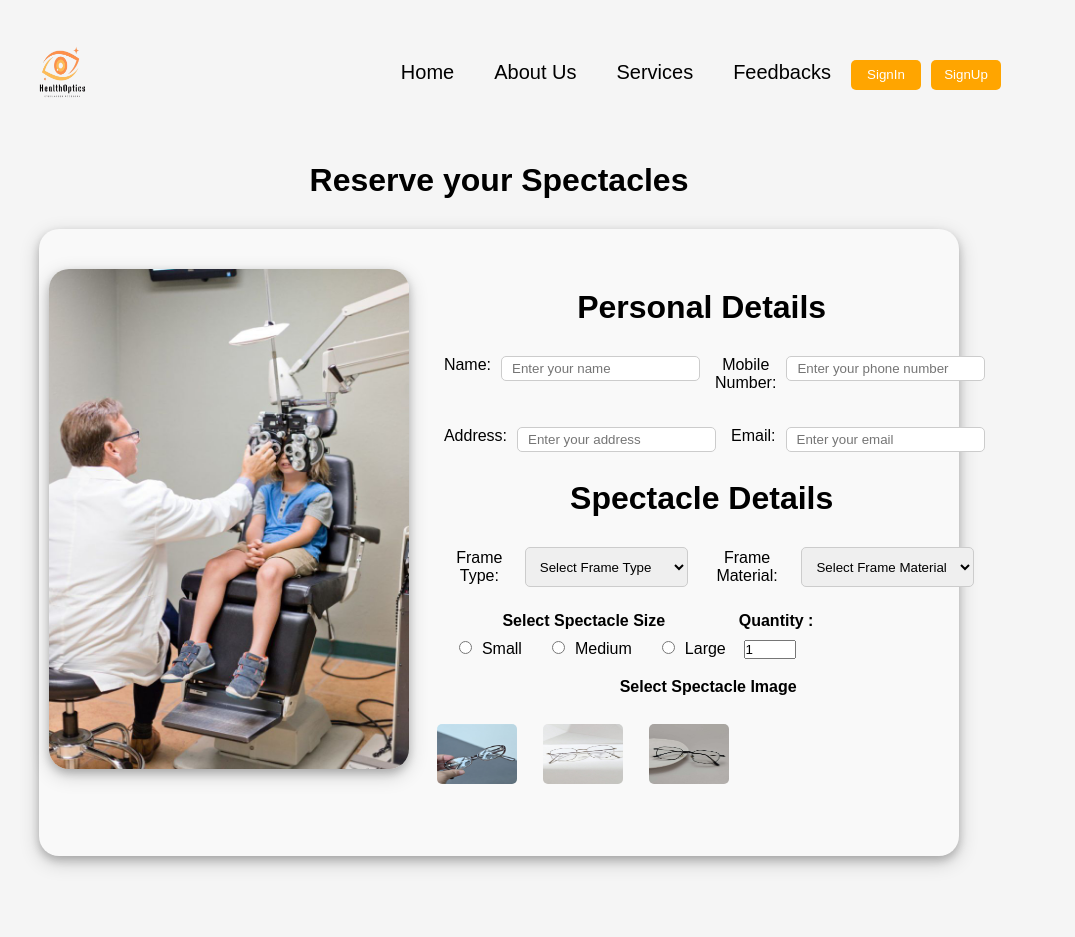
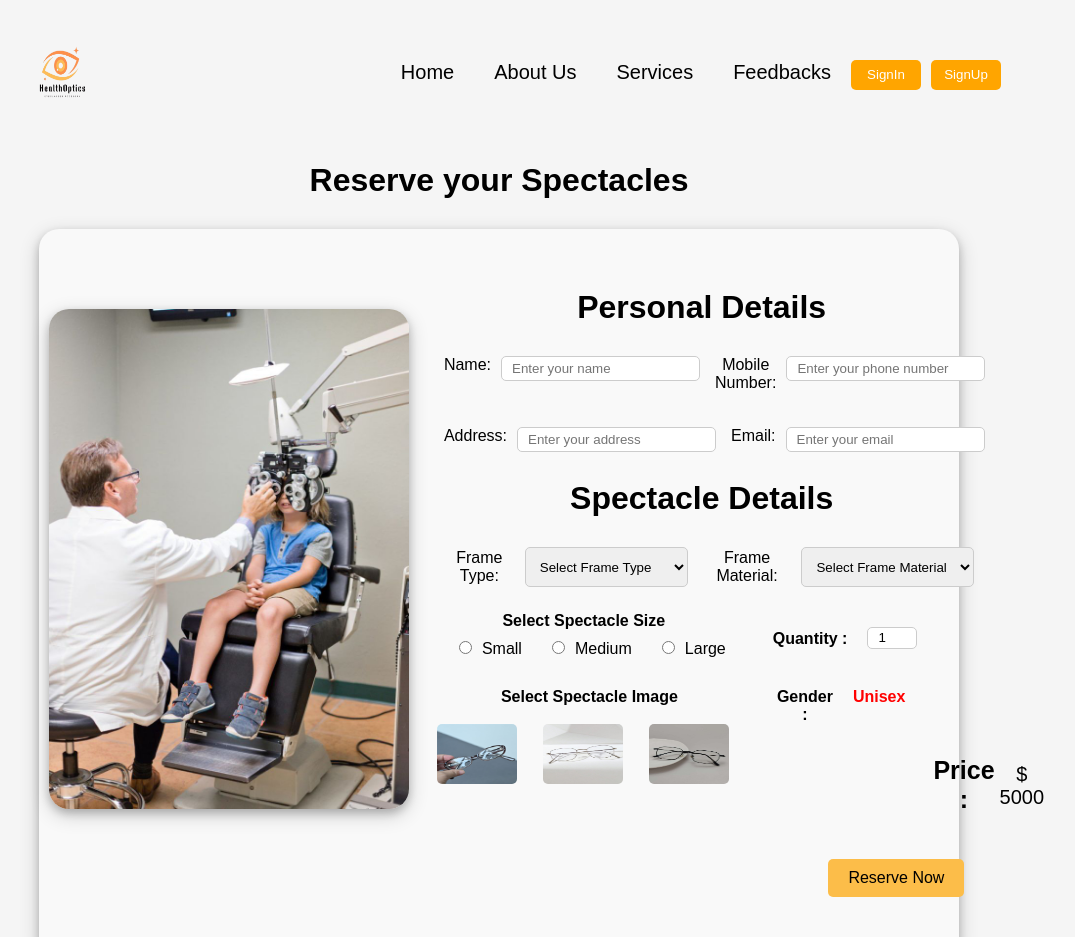
Before and after one commit to HansajithNilan/HealthOptics-Web-Site, a React (Vite) app in the folder Frontend/: page /reservespectacles in a window 1280 px wide. Shown: the top 937 px of the page, without its empty margins (141-1216 px from the left). Built offline with nearby package versions, Linux system fonts and the light colour scheme.

Commit message:
Resevation Form Developed

```diff
--- a/Frontend/src/pages/SpectaclesReservationPage/Reservation.css
+++ b/Frontend/src/pages/SpectaclesReservationPage/Reservation.css
@@ -30,6 +30,7 @@
   justify-content: center;
 }
 .Image-section img {
+  margin-top: 40px;
   width: 400px;
   height: 500px;
   border-radius: 20px;
@@ -57,6 +58,7 @@
   display: flex;
 justify-content: space-between;
   margin-bottom: 25px;
+
 }
 .name-mobnumber label {
   font-size: 1rem;
@@ -149,3 +151,95 @@ justify-content: space-between;
   display: flex;
 
 }
+.spectacles-quantity{
+  display: flex;
+  justify-content: space-between;
+  align-items: center;
+  margin-bottom: 15px;
+  margin-left: 34px;
+
+}
+.spectacles-quantity h2{
+  margin-top: 12px;
+
+}
+.spectacles-quantity label {
+  font-size: 1rem;
+  margin-right: 10px;
+  margin-left: 15px;
+
+}
+.spectacles-quantity input {
+  padding: 10px;
+  border-radius: 5px;
+  border: 1px solid #ccc;
+  width: 50px;
+  height: 20px;
+  outline: none;
+  margin-left: 20px;
+}
+.image-section-2{
+
+}
+.images-geneder-brand{
+  display: flex;
+  margin-top: 10px;
+  margin-bottom: 15px;
+}
+.gender-brand-section{
+    display: flex;
+
+
+}
+.gender-brand-section h3{
+  font-size: 1rem;
+  margin-right: 10px;
+  margin-left:40px;
+  font-weight:bold;
+}
+.gender-brand-section h4{
+
+  border-radius: 5px;
+color: red;
+
+
+  margin-left: 10px;
+}
+.reservation-price {
+  display: flex;
+  justify-content: end;
+ align-items: center;
+ margin-top: 60px;
+
+  margin-left: 15px;
+
+}
+.reservation-price h2{
+    font-size: 25px;
+    margin-top: 8px;
+}
+.reservation-price p{
+  font-size: 20px;
+  margin-left: 5px;
+
+}
+.resevation-button{
+  display: flex;
+  justify-content: flex-end;
+  align-items: center;
+  margin-top: 20px;
+}
+.resevation-button button{
+  padding: 10px 20px;
+  background-color: #fcbd49;
+
+  border: none;
+  border-radius: 5px;
+  cursor: pointer;
+  font-size: 16px;
+  color: black;
+}
+.resevation-button button:hover {
+  background-color: #df1d1d;
+  color: white;
+}
--- a/Frontend/src/pages/SpectaclesReservationPage/Reservation.jsx
+++ b/Frontend/src/pages/SpectaclesReservationPage/Reservation.jsx
@@ -15,11 +15,13 @@ function Reservation() {
   const [selectSize, setSelectSize] = useState("");
   const [selectedImage, setSelectedImage] = useState(null);
   const [quantity, setQuantity] = useState(1); // Default quantity is 1
+  const [gender, setGender] = useState("Unisex");
+  const basePrice = 5000; // Base price of a spectacle
+  const [totalPrice, setTotalPrice] = useState(basePrice); // State for total price
 
   const handleSizeChange = (event) => {
     setSelectSize(event.target.value);
   };
-
 
   useEffect(() => {
     if (selectedImage) {
@@ -31,6 +33,9 @@ function Reservation() {
     }
   }, [selectedImage]);
 
+  useEffect(() => {
+    setTotalPrice(basePrice * Number(quantity)); // Update total price when quantity changes
+  }, [quantity]);
 
   const ImageRadioButtons = () => {
     const images = [
@@ -155,8 +160,26 @@ function Reservation() {
                   onChange={(e) => setQuantity(e.target.value)}/>
               </div>
               </div>
-              <h2>Select Spectacle Image</h2>
-              <ImageRadioButtons />
+              <div className="images-geneder-brand">
+                <div className="image-section-2">
+                <h2>Select Spectacle Image</h2>
+                <ImageRadioButtons />
+                </div>
+              <div className="gender-brand-section">
+                  <h3>Gender :</h3>
+                <h4>{gender}</h4>
+
+              </div>
+              <div className="reservation-price">
+              <h2>Price  :</h2>
+              <p>$ {totalPrice}</p> {/* Updated Price Display */}
+            </div>
+              </div>
+            <div className="resevation-button">
+              <button type="submit" className="reserve-button">
+                Reserve Now
+              </button>
+            </div>
             </form>
           </div>
         </div>
```
